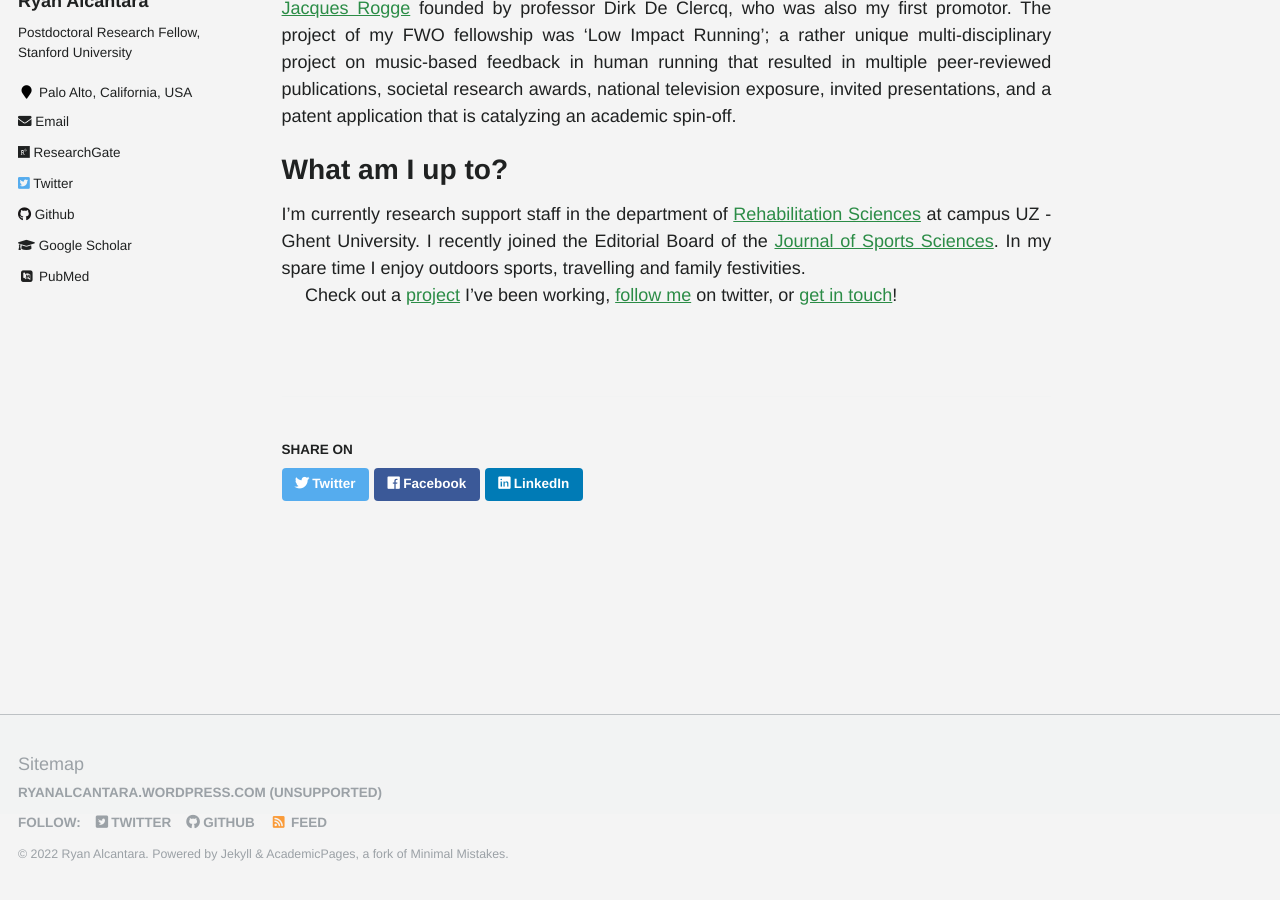
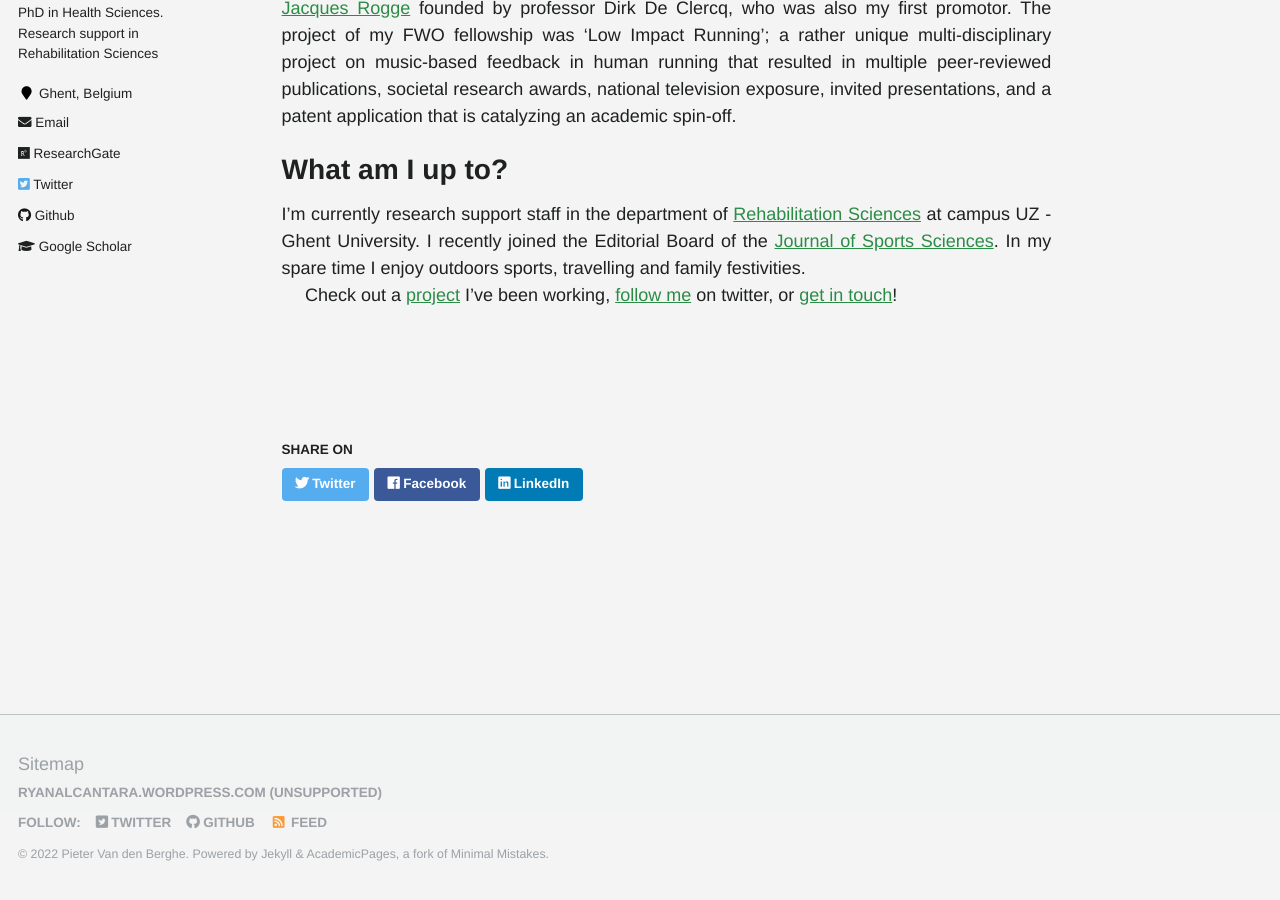
Before and after one commit to pivdnber/pivdnber.github.io, a Jekyll site: the page built from _pages/about.md, in a window 1280 px wide and 900 px high, scrolled down 486 px. Built offline with Jekyll 4.4.1, drawn with Linux system fonts in a browser that asks for light colours; some web fonts are replaced; some of the changed text lies outside the part shown.

Commit message:
Update _config.yml

```diff
--- a/_config.yml
+++ b/_config.yml
@@ -7,13 +7,13 @@
 
 # Site Settings
 locale                   : "en-US"
-title                    : "RYAN ALCANTARA"
+title                    : "PIETER VAN DEN BERGHE"
 title_separator          : "-"
-name                     : &name "Ryan Alcantara"
-description              : &description "Ryan's Personal Website"
-url                      : https://alcantarar.github.io # the base hostname & protocol for your site
+name                     : &name "Pieter Van den Berghe"
+description              : &description "Pieter's Personal Website"
+url                      : https://pivdnber.github.io # the base hostname & protocol for your site
 baseurl                  : "" # the subpath of your site, e.g. "/blog"
-repository               : "alcantarar/alcantarar.github.io"
+repository               : "pivdnber/pivdnber.github.io"
 teaser                   :  # filename of teaser fallback teaser image placed in /images/, .e.g. "500x300.png"
 breadcrumbs              : false # true, false (default)
 words_per_minute         : 160
@@ -50,14 +50,14 @@
   path                   : # blank (default) uses feed.xml
 
 # SEO Related
-google_site_verification : r8r6zpm17seYjmGHPgcWnTdwFeIzUCfDkYI1F7RF8oU
+google_site_verification :
 bing_site_verification   :
 alexa_site_verification  :
 yandex_site_verification :
 
 # Social Sharing
 twitter:
-  username               : Ryan_Alcantara_
+  username               : SportSciSum
   card                   : summary
 facebook:
   username               :
@@ -68,29 +68,29 @@
 # - https://developers.google.com/structured-data/customize/social-profiles
 social:
   type                   : # Person or Organization (defaults to Person)
-  name                   : Ryan Alcantara
+  name                   : Pieter Van den Berghe
   links:
-    - https://twitter.com/Ryan_Alcantara_
-    - https://github.com/alcantarar
+    - https://twitter.com/sportSciSum
+    - https://github.com/pivdnber
 
 # Analytics
 analytics:
   provider               :  "google-universal" # false (default), "google", "google-universal", "custom"
   google:
-    tracking_id          : "UA-138158874-1"
+    tracking_id          :
 
 
 # Site Author
 author:
-  name             : "Ryan Alcantara"
-  avatar           : "profile_RA.jpg"
-  bio              : "Postdoctoral Research Fellow, Stanford University"
-  location         : "Palo Alto, California, USA"
+  name             : "Pieter Van den Berghe"
+  avatar           : "profile.jpg"
+  bio              : "PhD in Health Sciences. Research support in Rehabilitation Sciences"
+  location         : "Ghent, Belgium"
   employer         :
-  pubmed           : "https://www.ncbi.nlm.nih.gov/pubmed/?term=ryan+alcantara"
-  googlescholar    : "https://scholar.google.com/citations?user=4fiwhicAAAAJ&hl=en"
-  email            : "ryan.alcantara@stanford.edu"
-  researchgate     : "https://www.researchgate.net/profile/Ryan_Alcantara"
+  pubmed           : # "https://pubmed.ncbi.nlm.nih.gov/?term=Van+den+Berghe+Pieter"
+  googlescholar    : "https://scholar.google.com/citations?hl=en&user=sE7vYWcAAAAJ"
+  email            : "pieter.vandenberghe@ugent.be"
+  researchgate     : "https://www.researchgate.net/profile/Pieter-Van-Den-Berghe/"
   uri              :
   bitbucket        :
   codepen          :
@@ -98,7 +98,7 @@
   flickr           :
   facebook         :
   foursquare       :
-  github           : "alcantarar"
+  github           : "pivdnber"
   google_plus      :
   keybase          :
   instagram        :
```
